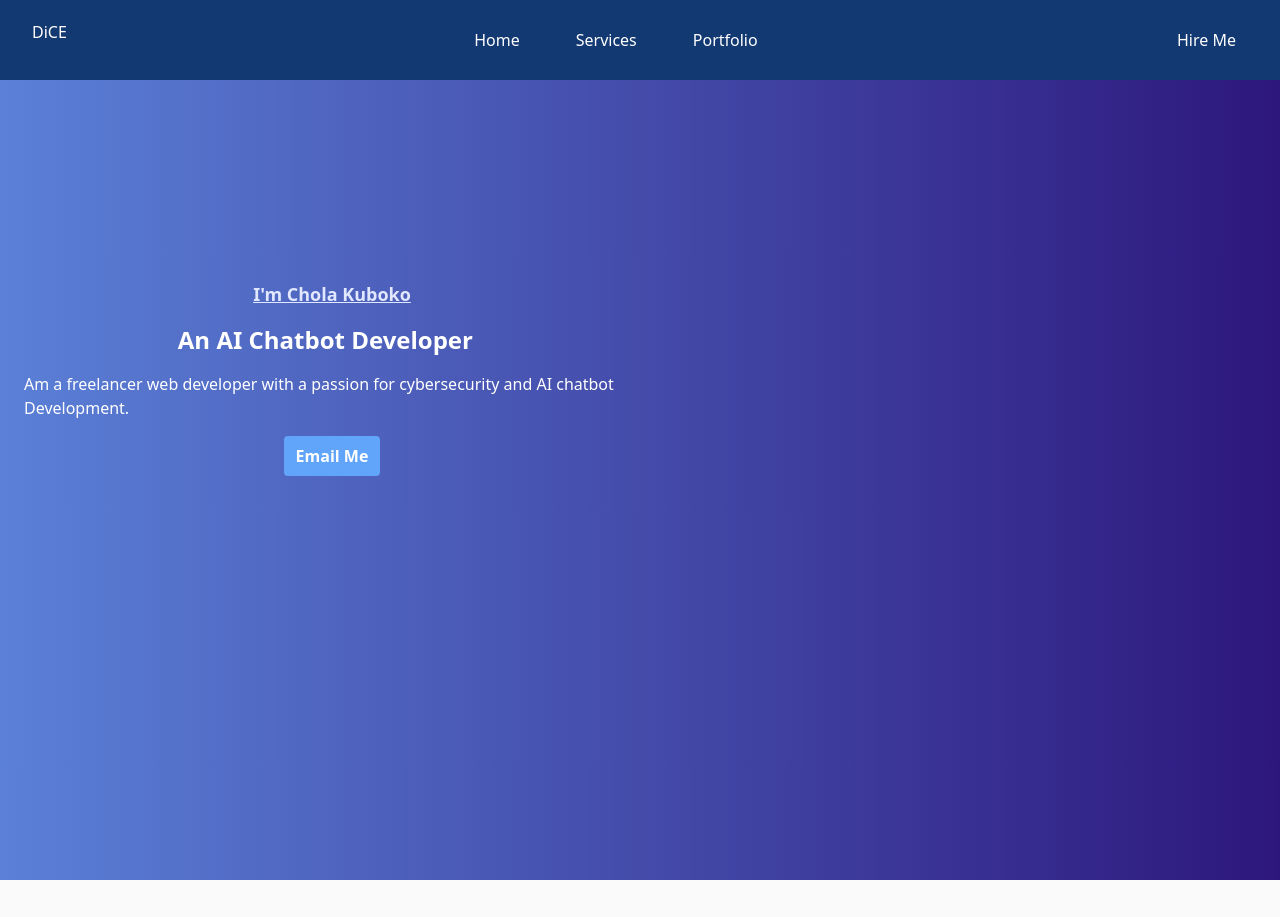
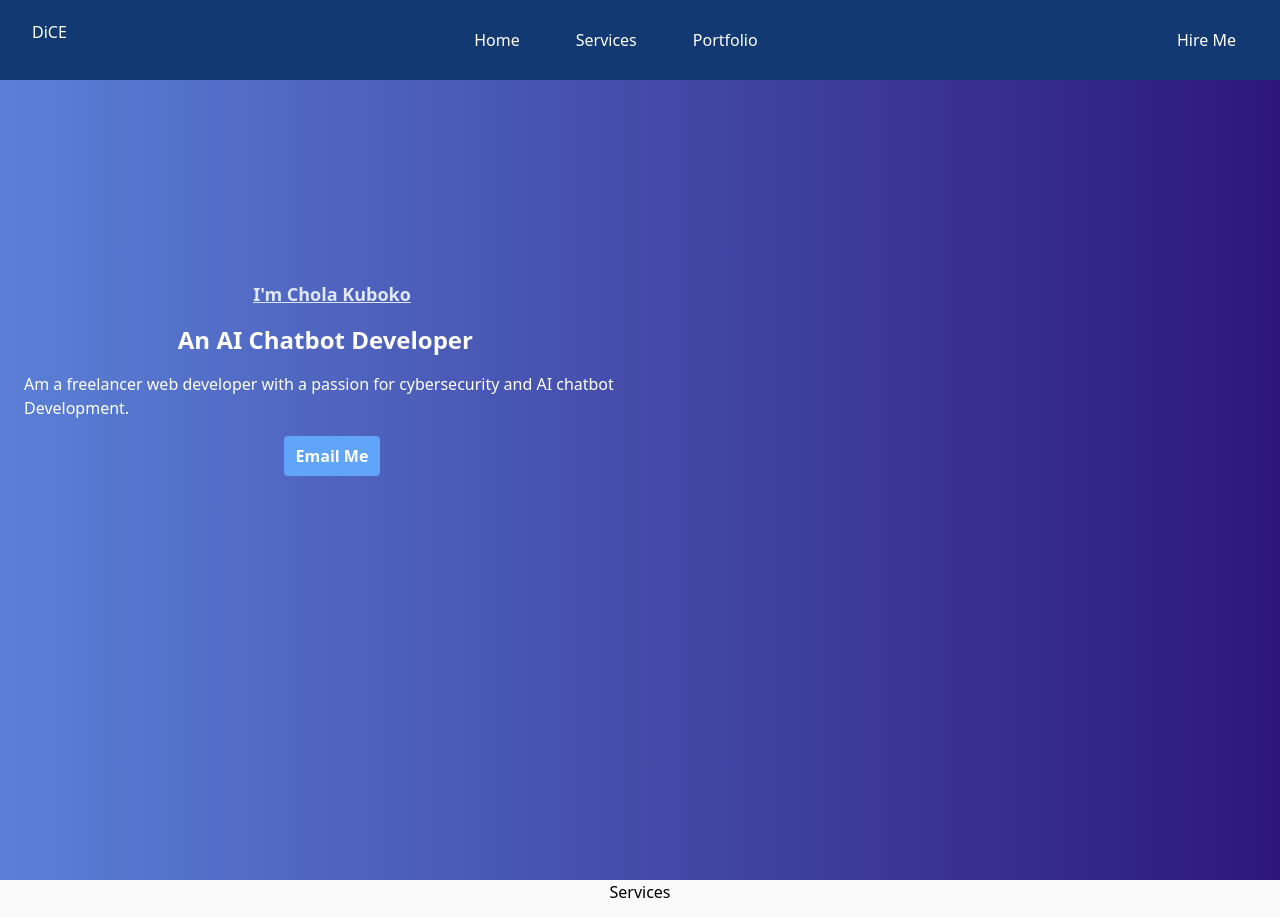
Before and after one commit to DC-21/port, a React (Vite) app: page / in a window 1280 px wide. Shown: the top 917 px of the page. Built offline with nearby package versions, Linux system fonts and the light colour scheme; no server answers.

Commit message:
first commit

```diff
--- a/src/components/Services.jsx
+++ b/src/components/Services.jsx
@@ -5,6 +5,7 @@ const Services = () => {
   return (
     <section className="min-h-screen  w-full" style={{ backgroundColor: '#fafafa'}} id="services">
       <div>
+        <p className="text-center md:3xl xl">Services</p>
         <div className="flex flex-col h-full w-full pt-8">
           <div className="md:flex md:flex-row flex-col h-100% items-center justify-between w-full">
           <div className="text-center align-middle">
```
